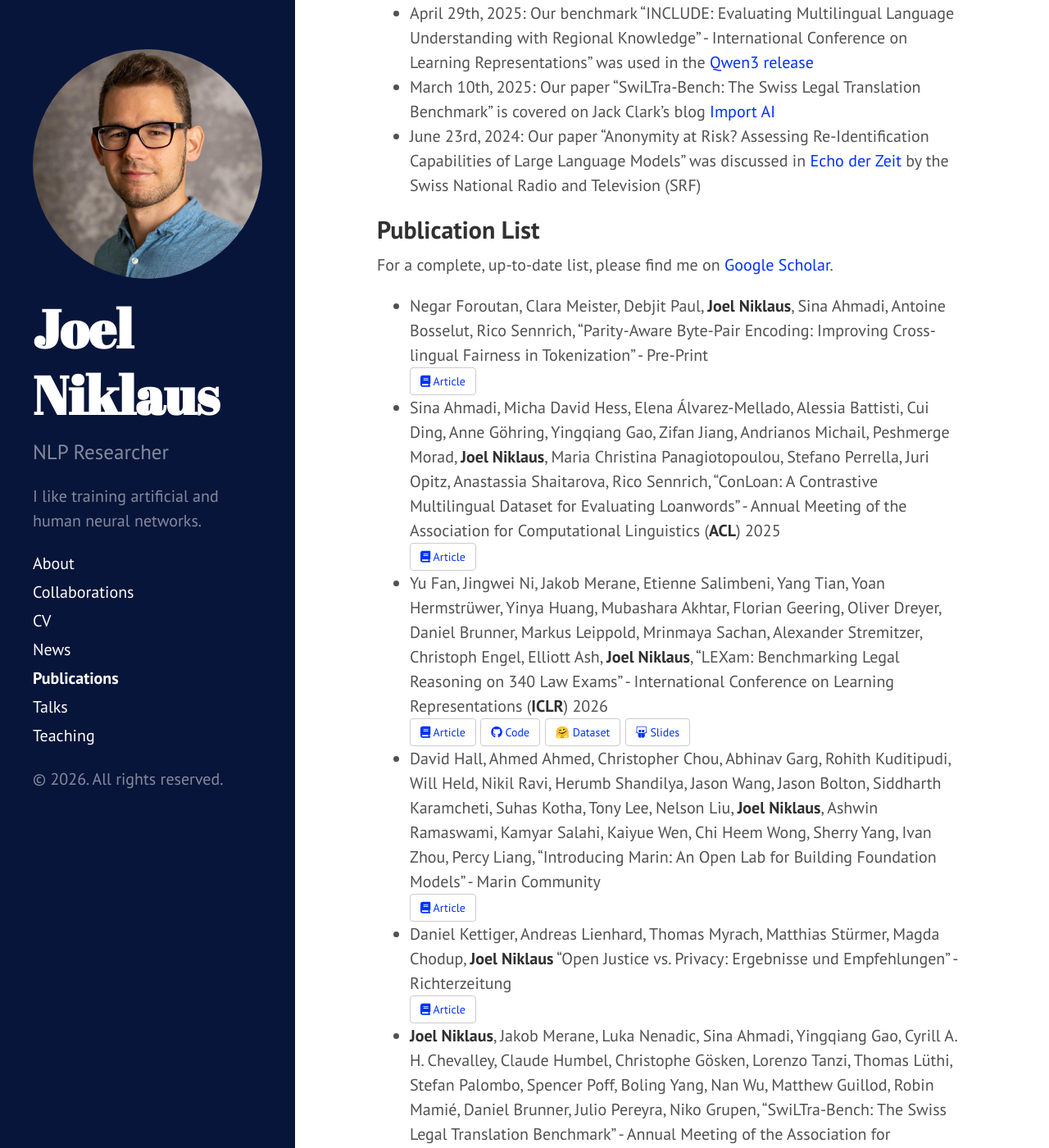
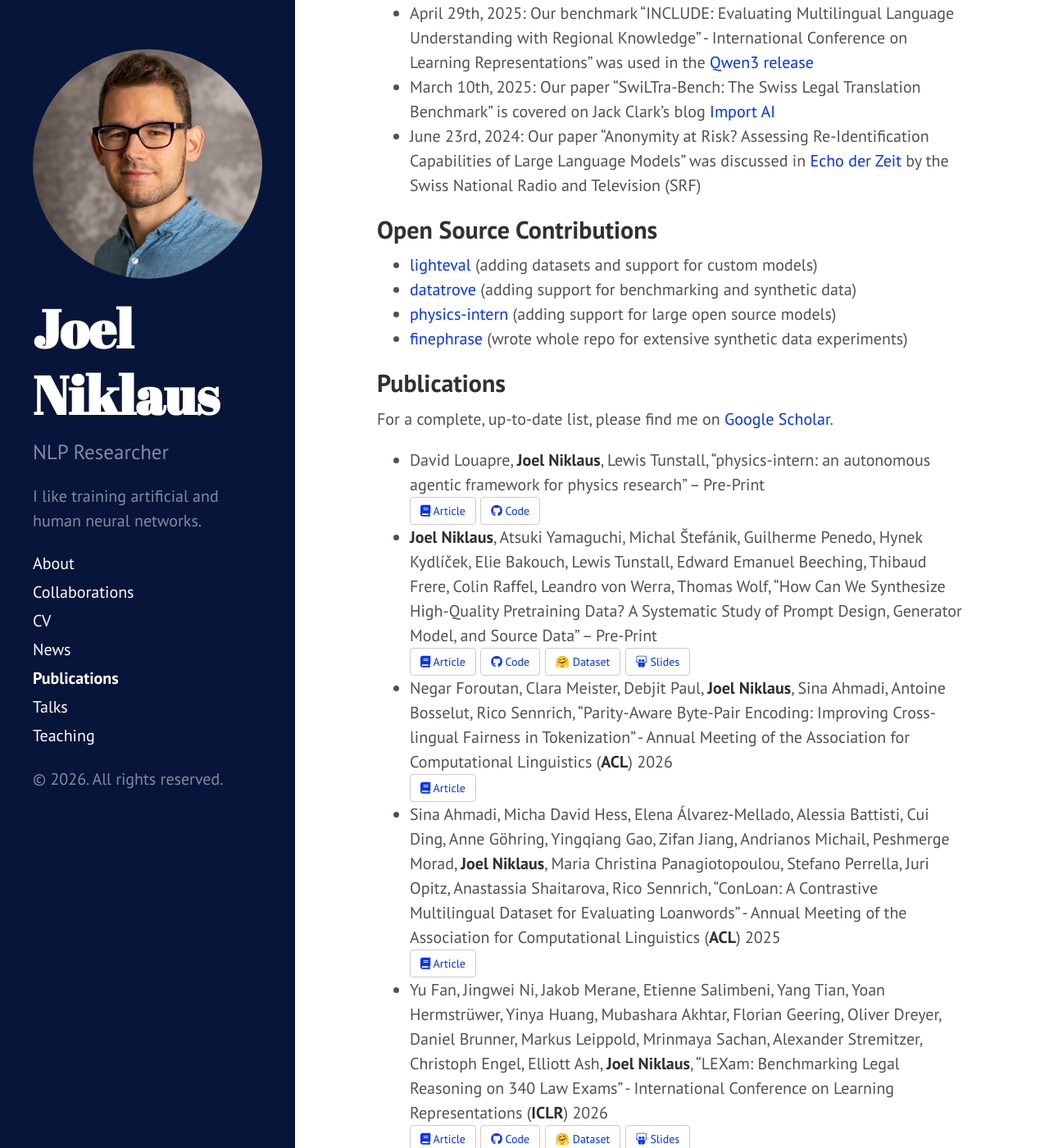
Before and after one commit to JoelNiklaus/joelniklaus.github.io, a Jekyll site: the page built from _pages/publications.md, in a window 1280 px wide and 1400 px high, scrolled down 507 px. Shown: the whole window at 82% size. Built offline with Jekyll 4.4.1, drawn with Linux system fonts in a browser that asks for light colours; a style sheet for code colours, icons or effects is not loaded.

Commit message:
updated publications and added open source contributions

```diff
--- a/_pages/publications.md
+++ b/_pages/publications.md
@@ -12,15 +12,36 @@ title: Publications
 - June 23rd, 2024: Our paper "Anonymity at Risk? Assessing Re-Identification Capabilities of Large Language Models" was discussed in
   [Echo der Zeit](https://www.srf.ch/audio/echo-der-zeit/justiz-im-spannungsfeld-zwischen-transparenz-und-privatsphaere?partId=12612581) by the Swiss National Radio and Television (SRF)
 
+## Open Source Contributions
 
-## Publication List
+- [lighteval](https://github.com/huggingface/lighteval) (adding datasets and support for custom models)
+- [datatrove](https://github.com/huggingface/datatrove) (adding support for benchmarking and synthetic data)
+- [physics-intern](https://github.com/huggingface/physics-intern) (adding support for large open source models)
+- [finephrase](https://github.com/huggingface/finephrase) (wrote whole repo for extensive synthetic data experiments)
+
+## Publications
 
 For a complete, up-to-date list, please find me
 on [Google Scholar](https://scholar.google.com/citations?user=qJ8iricAAAAJ).
 
+
+- David Louapre, **Joel Niklaus**, Lewis Tunstall,
+  "physics-intern: an autonomous agentic framework for physics research" –
+  Pre-Print
+  <br>
+  <a href="https://huggingface.co/spaces/huggingface/physics-intern" target="_blank" type="button" class="btn"><i class="fa-solid fa-book"></i> Article</a>
+  <a href="https://github.com/huggingface/physics-intern" target="_blank" type="button" class="btn"><i class="fa-brands fa-github"></i> Code</a>
+- **Joel Niklaus**, Atsuki Yamaguchi, Michal Štefánik, Guilherme Penedo, Hynek Kydlíček, Elie Bakouch, Lewis Tunstall, Edward Emanuel Beeching, Thibaud Frere, Colin Raffel, Leandro von Werra, Thomas Wolf,
+  "How Can We Synthesize High-Quality Pretraining Data? A Systematic Study of Prompt Design, Generator Model, and Source Data" –
+  Pre-Print
+  <br>
+  <a href="https://alphaxiv.org/abs/2604.13977" target="_blank" type="button" class="btn"><i class="fa-solid fa-book"></i> Article</a>
+  <a href="https://github.com/huggingface/finephrase" target="_blank" type="button" class="btn"><i class="fa-brands fa-github"></i> Code</a>
+  <a href="https://huggingface.co/datasets/HuggingFaceFW/finephrase" target="_blank" type="button" class="btn">🤗 Dataset</a>
+  <a href="https://docs.google.com/presentation/d/1lY40grdoBdD3VsuaxmwVAx3x-X8hxZkU8ZXsvLVAmyw/edit?usp=sharing" target="_blank" type="button" class="btn"><i class="fa-brands fa-slideshare"></i> Slides</a>
 - Negar Foroutan, Clara Meister, Debjit Paul, **Joel Niklaus**, Sina Ahmadi, Antoine Bosselut, Rico Sennrich,
   "Parity-Aware Byte-Pair Encoding: Improving Cross-lingual Fairness in Tokenization" -
-  Pre-Print
+  Annual Meeting of the Association for Computational Linguistics (**ACL**) 2026
   <br>
   <a href="https://alphaxiv.org/abs/2508.04796" target="_blank" type="button" class="btn"><i class="fa-solid fa-book"></i> Article</a>
 - Sina Ahmadi, Micha David Hess, Elena Álvarez-Mellado, Alessia Battisti, Cui Ding, Anne Göhring, Yingqiang Gao, Zifan Jiang, Andrianos Michail, Peshmerge Morad, **Joel Niklaus**, Maria Christina Panagiotopoulou, Stefano Perrella, Juri Opitz, Anastassia Shaitarova, Rico Sennrich,
```
